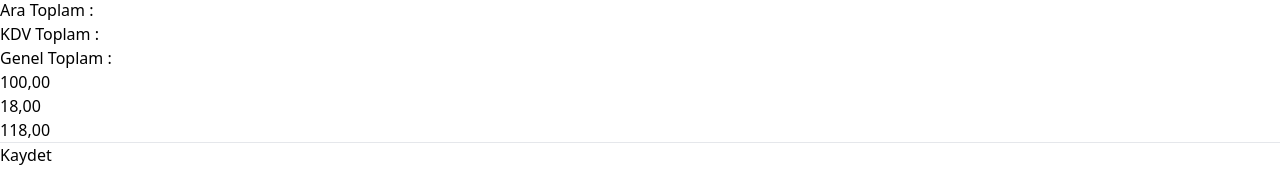
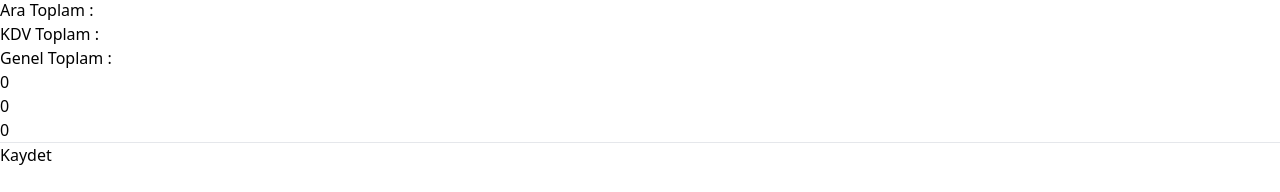
Before and after one commit to comlekahmetcan/vue-composition-api, a Vue app in the folder 10-1-itemlist-app/: page / in a window 1280 px wide. Shown: the part 316-508 px from the top of the page. Built offline with nearby package versions, Linux system fonts and the light colour scheme.

Commit message:
Fatura toplamının hesaplanması(invoiceSummary)-(computed)

```diff
--- a/10-1-itemlist-app/src/components/invoiceContent.vue
+++ b/10-1-itemlist-app/src/components/invoiceContent.vue
@@ -8,7 +8,7 @@
       <invoice-items :items="state.items" :AddInvoiceItem="AddInvoiceItem" />
     </div>
     <!-- Summary -->
-    <invoice-summary />
+    <invoice-summary :items="state.items" />
 
     <hr class="bg-gradient-to-r h-[1px] border-none from-gray-700 mt-5" />
     <div class="actionbar text-right my-5">
@@ -41,10 +41,9 @@
     total_price: 0.0,
   });
 };
-
 const DeleteInvoiceItem = (invoiceItem) => {
   state.items = state.items.filter((i) => i.id != invoiceItem.id);
 };
+provide("DeleteInvoiceItem", DeleteInvoiceItem);
 
-provide("DeleteInvoiceItem", DeleteInvoiceItem);
 </script>
--- a/10-1-itemlist-app/src/components/invoiceItem.vue
+++ b/10-1-itemlist-app/src/components/invoiceItem.vue
@@ -15,8 +15,11 @@
   </div>
 </template>
 <script setup>
-import { computed, inject } from "vue";
+import { computed, watch, inject } from "vue";
 const props = defineProps({ item: Object });
 const totalPrice = computed(() => props.item.qty * props.item.unit_price);
+watch(totalPrice, (totalPrice) => {
+  props.item.total_price = totalPrice;
+});
 const DeleteInvoiceItem = inject("DeleteInvoiceItem");
 </script>
--- a/10-1-itemlist-app/src/components/invoiceSummary.vue
+++ b/10-1-itemlist-app/src/components/invoiceSummary.vue
@@ -6,9 +6,17 @@
       <div class="text-gray-300">Genel Toplam :</div>
     </div>
     <div class="text-right">
-      <div class="text-gray-500">100,00</div>
-      <div class="text-gray-400">18,00</div>
-      <div class="text-gray-300">118,00</div>
+      <div class="text-gray-500">{{ subTotal }}</div>
+      <div class="text-gray-400">{{ taxTotal }}</div>
+      <div class="text-gray-300">{{ total }}</div>
     </div>
   </div>
 </template>
+<script setup>
+import { computed } from "vue";
+const props = defineProps({ items: Array });
+const subTotal = computed(() => props.items.reduce((t, i) => t + i.total_price, 0));
+const taxTotal = computed(() => subTotal.value * 0.18);
+const total = computed(() => subTotal.value + taxTotal.value);
+console.log(props.items);
+</script>
```
